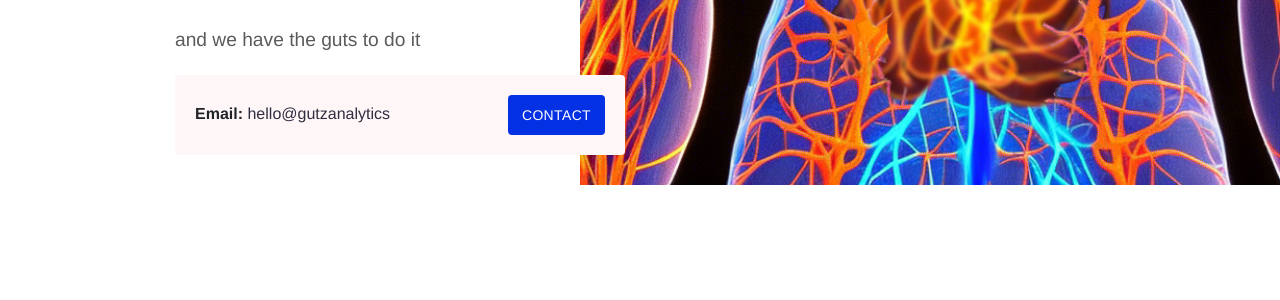
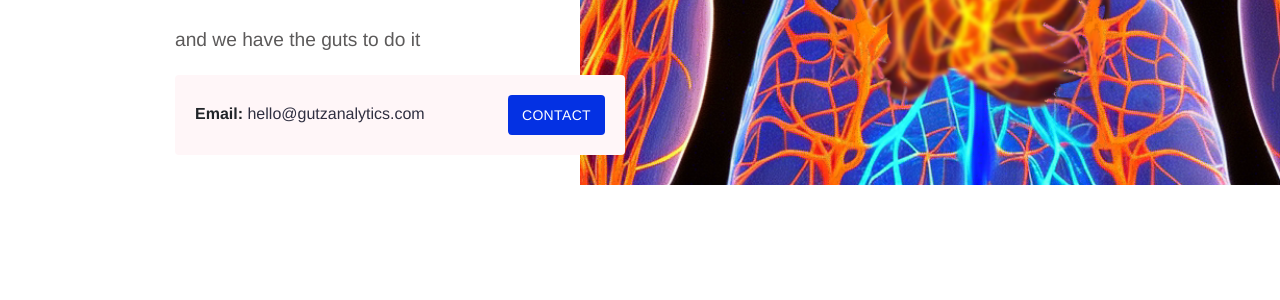
Before and after one commit to gutz-analytics/gutz-analytics-website, a Jekyll site: the page built from index.md, in a window 1280 px wide. Shown: the part 332-632 px from the top of the page. Built offline with Jekyll 4.4.1, drawn with Linux system fonts in a browser that asks for light colours.

Commit message:
fix contact again

```diff
--- a/_data/contact.yml
+++ b/_data/contact.yml
@@ -1,2 +1,2 @@
-email: 'hello@gutzanalytics'
+email: 'hello@gutzanalytics.com'
 contact_button_link: 'contact'
```
Also changed, not shown: 3 other files.
